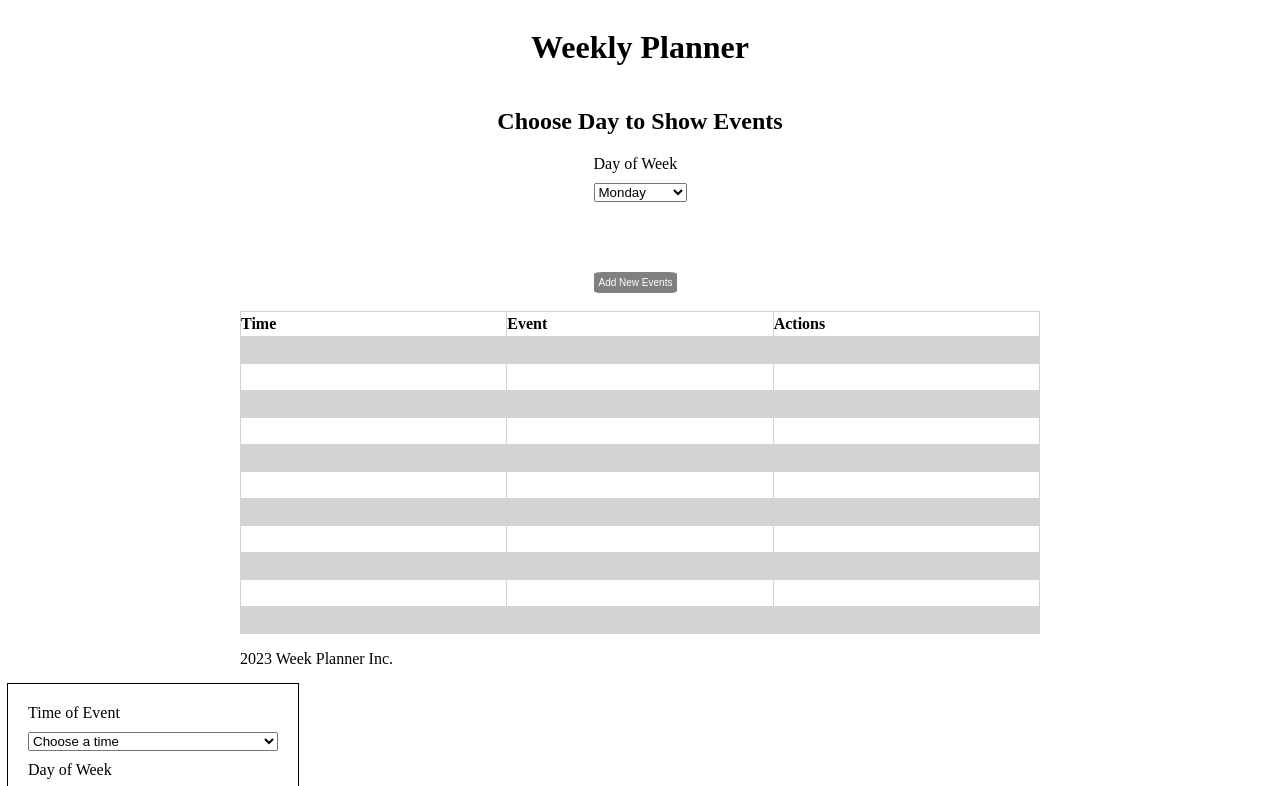
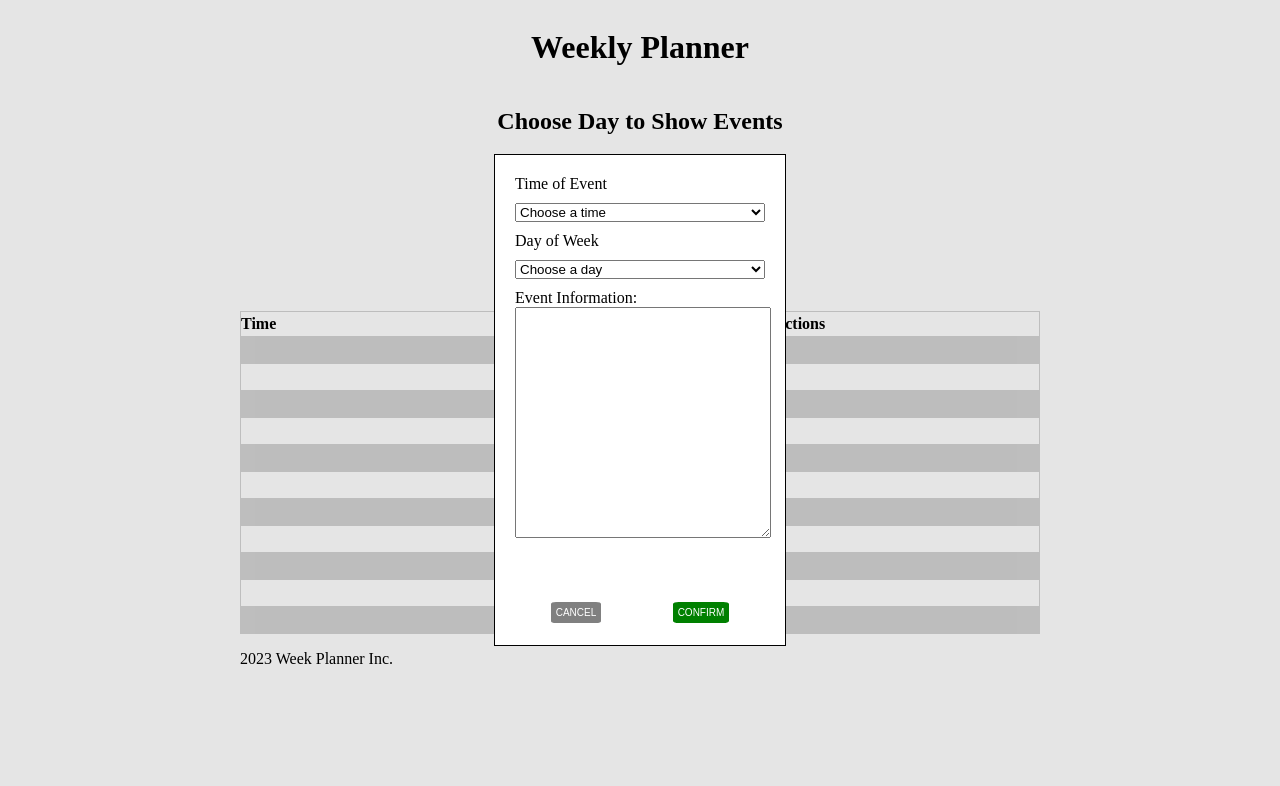
Before and after one commit to NangKTu/week-planner, a plain HTML site: page index.html in a window 1280 px wide. Both pictures are taken after a click on the button "Add New Events". Shown: the top 786 px of the page. Drawn offline with Linux system fonts and the light colour scheme.

Commit message:
something

```diff
--- a/index.html
+++ b/index.html
@@ -23,7 +23,7 @@
       <option value="saturday">Saturday</option>
       <option value="sunday">Sunday</option>
     </select><br>
-    <button>Add New Events</button>
+    <button class="addNew">Add New Events</button>
   </div><br>
   <div class="table">
     <table style="width: 800px;">
@@ -95,7 +95,7 @@
     <p style="float: left">2023 Week Planner Inc.</p>
    </div>
   </div>
-  <div class="modal">
+  <div class="modal hidden">
     <div class="box">
       <label id = "title-1">Time of Event</label><br>
       <div>
--- a/main.js
+++ b/main.js
@@ -0,0 +1,12 @@
+const $openbutton = document.querySelector('.addNew');
+const $modal = document.querySelector('.modal');
+const $closebutton = document.querySelector('#button1');
+
+$openbutton.addEventListener('click', function () {
+  console.log('clicked')
+  $modal.className = 'modal shown';
+});
+
+$closebutton.addEventListener('click', function () {
+  $modal.className = 'modal hidden';
+});
--- a/styles.css
+++ b/styles.css
@@ -67,6 +67,7 @@ p {
   height: 450px;
   text-align: left;
   padding: 20px;
+  background-color: white;
 }
 
 .buttons {
@@ -78,3 +79,19 @@ p {
   background-color: green;
   color: white;
 }
+
+.hidden {
+  display: none;
+}
+
+.modal.shown {
+  position: fixed;
+  top: 0;
+  left: 0;
+  width: 100%;
+  height: 100%;
+  display: flex;
+  justify-content: center;
+  align-items: center;
+  background-color: rgba(0, 0, 0, 0.1);
+}
```
